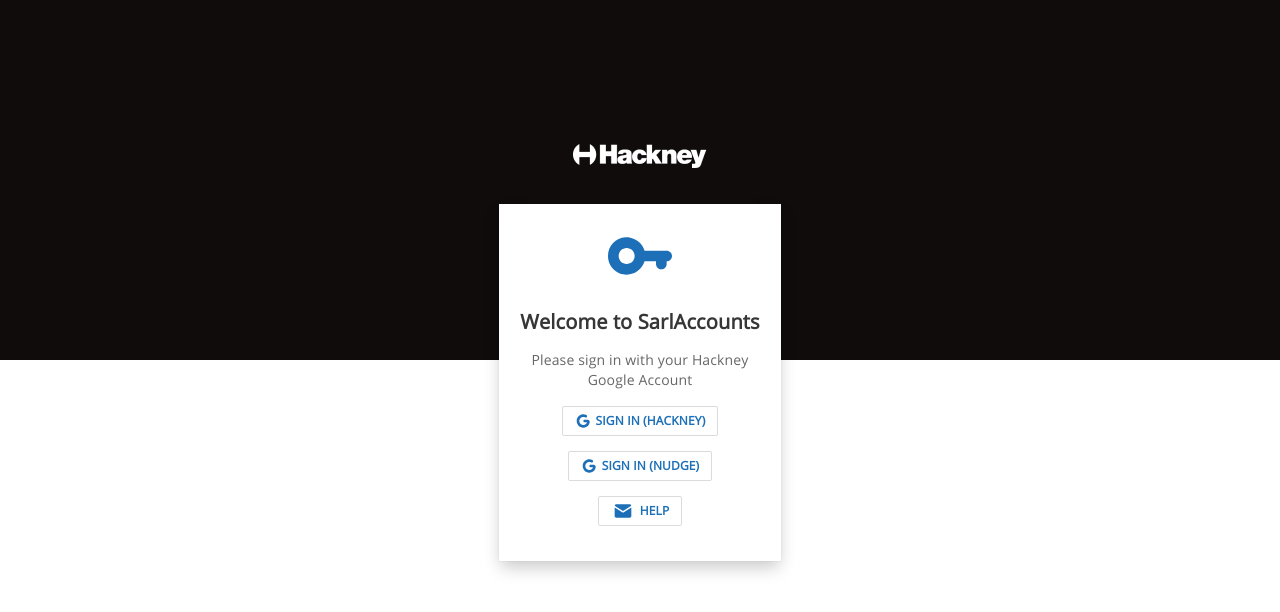
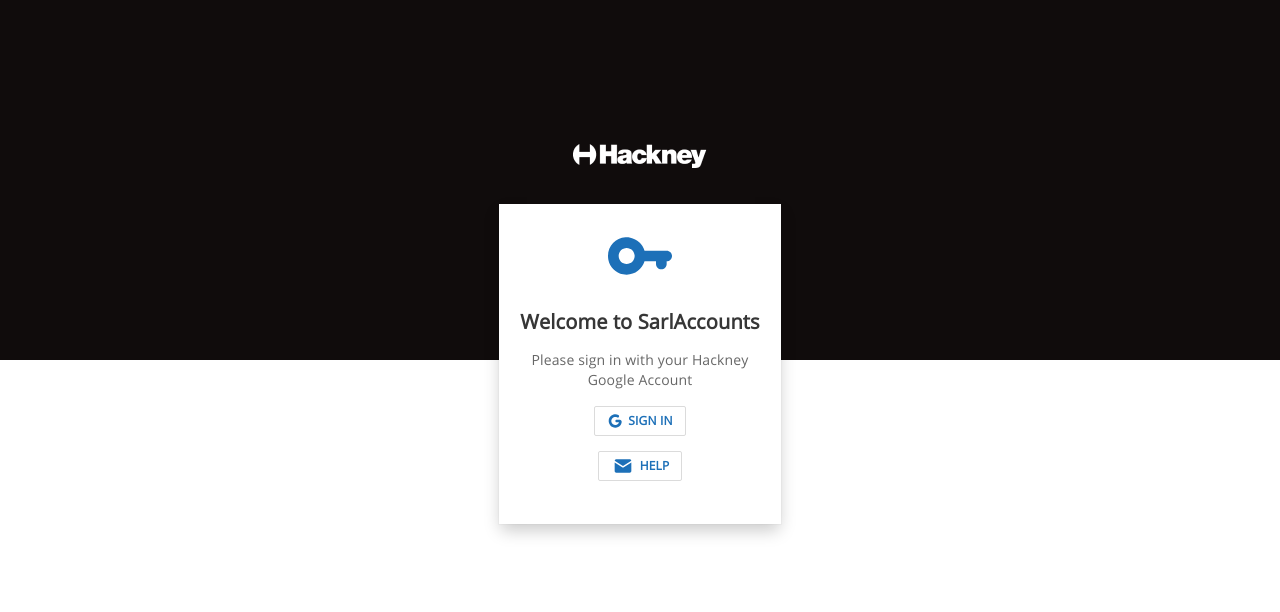
Before and after one commit to LBHackney-IT/lbh-finance-housing-interim-frontend, a React (Create React App) app: page /login in a window 1280 px wide. Shown: the top 612 px of the page. Built offline with nearby package versions, Linux system fonts and the light colour scheme.

Commit message:
Change to one google login with whitelisted users

```diff
--- a/src/features/user/Login.js
+++ b/src/features/user/Login.js
@@ -11,18 +11,14 @@
 const Login = (props) => {
   const dispatch = useDispatch();
 
-  const HandleGoogleSuccess = (response, isNudge = false) => {
+  const HandleGoogleSuccess = (response) => {
     if (response.accessToken) {
       const { accessToken, profileObj } = response;
       const { email, name, googleId } = profileObj;
-      const user = { accessToken, email, name, googleId, isNudge };
+      const user = { accessToken, email, name, googleId };
       dispatch(login(user));
       props.history.push(UPLOAD_LIST);
     }
-  };
-
-  const HandleGoogleSuccessNudge = (response) => {
-    HandleGoogleSuccess(response, true);
   };
 
   const HandleGoogleFailure = (response) => {
@@ -45,6 +41,7 @@
           </p>
           <div className="login-btn">
             <GoogleLogin
+              isSignedIn={true}
               clientId={process.env.REACT_APP_GOOGLE_CLIENT_ID}
               render={(renderProps) => (
                 <Button
@@ -52,29 +49,11 @@
                   disabled={renderProps.disabled}
                   Icon={GoogleIcon}
                 >
-                  <strong>SIGN IN (HACKNEY)</strong>
+                  <strong>SIGN IN</strong>
                 </Button>
               )}
               buttonText="Login"
               onSuccess={HandleGoogleSuccess}
-              onFailure={HandleGoogleFailure}
-              cookiePolicy={"single_host_origin"}
-            />
-          </div>
-          <div className="login-btn">
-            <GoogleLogin
-              clientId={process.env.REACT_APP_GOOGLE_NUDGE_CLIENT_ID}
-              render={(renderProps) => (
-                <Button
-                  onClick={renderProps.onClick}
-                  disabled={renderProps.disabled}
-                  Icon={GoogleIcon}
-                >
-                  <strong>SIGN IN (NUDGE)</strong>
-                </Button>
-              )}
-              buttonText="Login"
-              onSuccess={HandleGoogleSuccessNudge}
               onFailure={HandleGoogleFailure}
               cookiePolicy={"single_host_origin"}
             />
--- a/src/features/user/UserOverlay.js
+++ b/src/features/user/UserOverlay.js
@@ -13,7 +13,7 @@
 
   // Get the user's details
   const user = useSelector(selectUser);
-  const { name, isNudge } = user;
+  const { name } = user;
   const displayClass = isDisplayed ? "" : "is-hidden";
 
   // Handle logout
@@ -50,11 +50,7 @@
           </div>
           <div>
             <GoogleLogout
-              clientId={
-                isNudge
-                  ? process.env.REACT_APP_GOOGLE_NUDGE_CLIENT_ID
-                  : process.env.REACT_APP_GOOGLE_CLIENT_ID
-              }
+              clientId={process.env.REACT_APP_GOOGLE_CLIENT_ID}
               onLogoutSuccess={Logout}
               render={(renderProps) => {
                 return (
```
Also changed, not shown: 2 other files (tests, documents, lock files or other folders).
